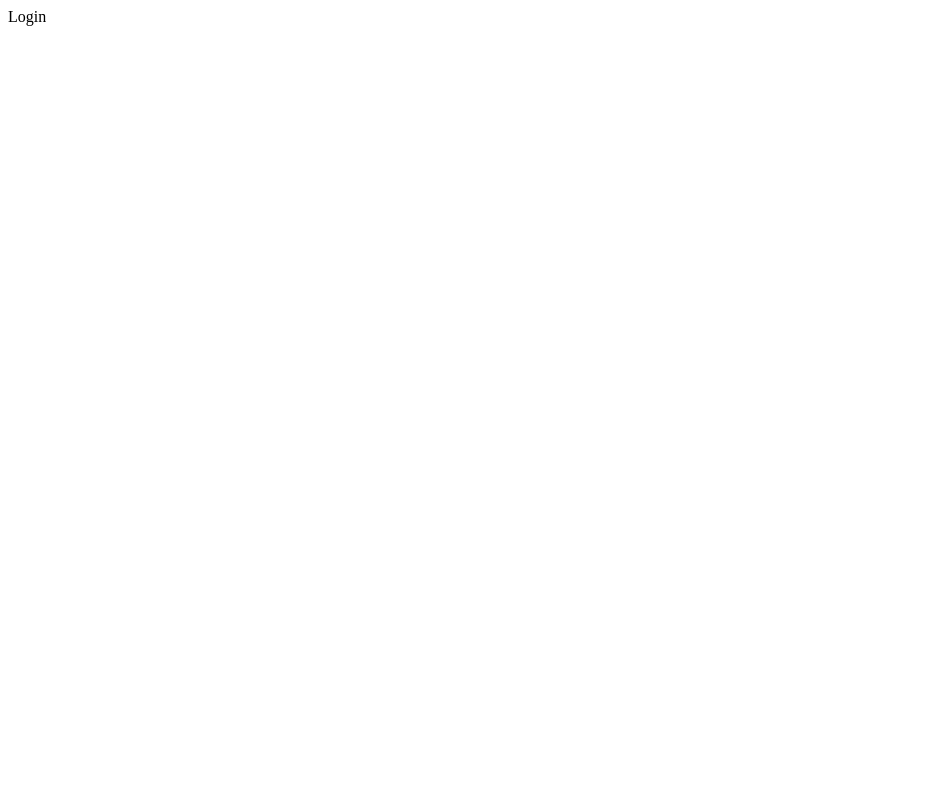
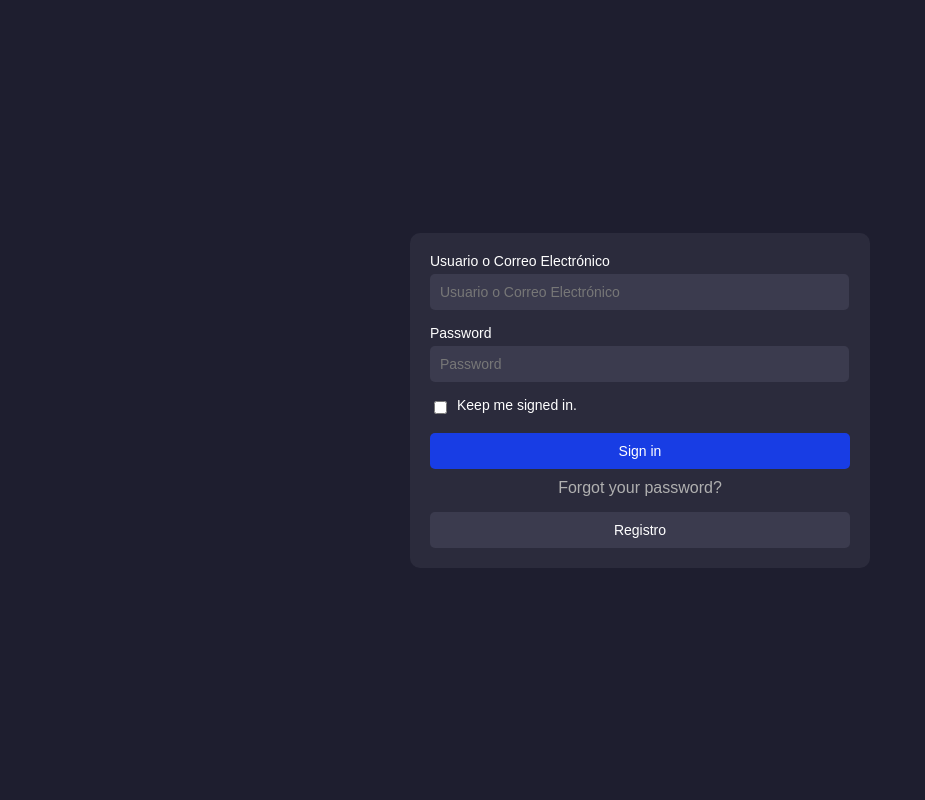
Before and after one commit to elandy2472/Jukebox, a PHP site: page /Jukebox/app/views/content/login-view.php in a window 1280 px wide. Before the commit the part shown is almost empty. Shown: the whole page, without its empty margins (0-925 px from the left). Run offline with PHP 8.4, Linux system fonts and the light colour scheme; some libraries are stand-ins or nearby versions.

Commit message:
crear Login-controller
clone el login-crontroller para hacer la validacion

```diff
--- a/app/views/content/login-view.php
+++ b/app/views/content/login-view.php
@@ -1 +1,49 @@
-Login
+<!DOCTYPE html>
+<html lang="en">
+<head>
+    <link rel="stylesheet" href="../css/style-login.css">
+    <!-- require_once("./app/views/inc/head.php");  -->
+</head>
+
+<body>
+  <!-- require_once("./app/views/inc/navbar.php"); -->
+
+    <main>
+        <div class="login-container">
+            <!-- Formulario de inicio de sesión -->
+            <form action="login.php" method="post">
+                <label for="username">Usuario o Correo Electrónico</label>
+                <input type="text" id="username" name="username" placeholder="Usuario o Correo Electrónico"
+                    required minlength="8" maxlength="50"
+                    pattern="([A-Za-z0-9_]{8,30}|([a-zA-Z0-9._%+-]+@[a-zA-Z0-9.-]+\.[a-zA-Z]{2,}))"
+                    title="Debe ser un nombre de usuario de 8-30 caracteres o una dirección de correo electrónico válida.">
+
+                <label for="password">Password</label>
+                <input type="password" id="password" name="password" placeholder="Password"
+                    required minlength="8" maxlength="20"
+                    title="La contraseña debe tener entre 8 y 20 caracteres.">
+
+                <div class="checkbox-container">
+                    <input type="checkbox" id="keep-signed-in">
+                    <label for="keep-signed-in">Keep me signed in.</label>
+                </div>
+
+                <button type="submit" class="sign-in-button">Sign in</button>
+
+                <a href="#" class="forgot-password">Forgot your password?</a>
+
+                <button type="button" class="register-button">Registro</button>
+
+                <!-- Mostrar mensaje de error si existe -->
+                <?php if (!empty($error)) : ?>
+                    <div class="error-message">
+                        <?php echo $error; ?>
+                    </div>
+                <?php endif; ?>
+            </form>
+
+        </div>
+    </main>
+
+</body>
+</html>
--- /dev/null
+++ b/app/views/css/style-login.css
@@ -0,0 +1,89 @@
+body {
+    background-color: #1e1e2f;
+    color: #ffffff;
+    font-family: Arial, sans-serif;
+    display: flex;
+    flex-direction: column;
+    justify-content: space-between;
+    height: 100vh;
+    margin: 0;
+}
+
+main {
+    flex: 1;
+    display: flex;
+    justify-content: center;
+    align-items: center;
+}
+
+
+
+.login-container {
+    background-color: #2b2b3c;
+    padding: 20px;
+    border-radius: 10px;
+    width: 420px;
+}
+
+label {
+    display: block;
+    margin-bottom: 5px;
+    font-size: 14px;
+}
+
+input[type="text"],
+input[type="password"] {
+    width: 95%;
+    padding: 10px;
+    margin-bottom: 15px;
+    border: none;
+    border-radius: 5px;
+    background-color: #3b3b4e;
+    color: #ffffff;
+    font-size: 14px;
+}
+
+input::placeholder {
+    color: #777777;
+}
+
+.checkbox-container {
+    display: flex;
+    align-items: center;
+    margin-bottom: 15px;
+}
+
+input[type="checkbox"] {
+    margin-right: 10px;
+}
+
+.sign-in-button {
+    width: 100%;
+    padding: 10px;
+    background-color: rgb(24, 61, 228);
+    border: none;
+    border-radius: 5px;
+    color: #ffffff;
+    font-size: 14px;
+    cursor: pointer;
+    margin-bottom: 10px;
+}
+
+.forgot-password {
+    display: block;
+    text-align: center;
+    margin-bottom: 15px;
+    color: #b0b0b0;
+    text-decoration: none;
+}
+
+.register-button {
+    width: 100%;
+    padding: 10px;
+    background-color: #3b3b4e;
+    border: none;
+    border-radius: 5px;
+    color: #ffffff;
+    font-size: 14px;
+    cursor: pointer;
+}
```
Also changed, not shown: app/controllers/LoginController.php (added).
